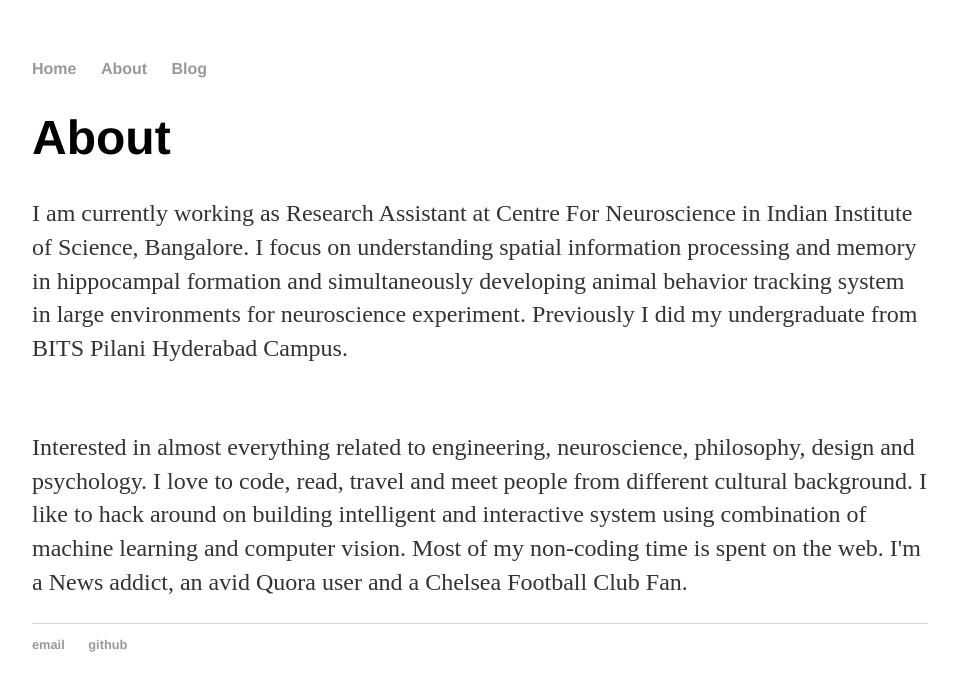
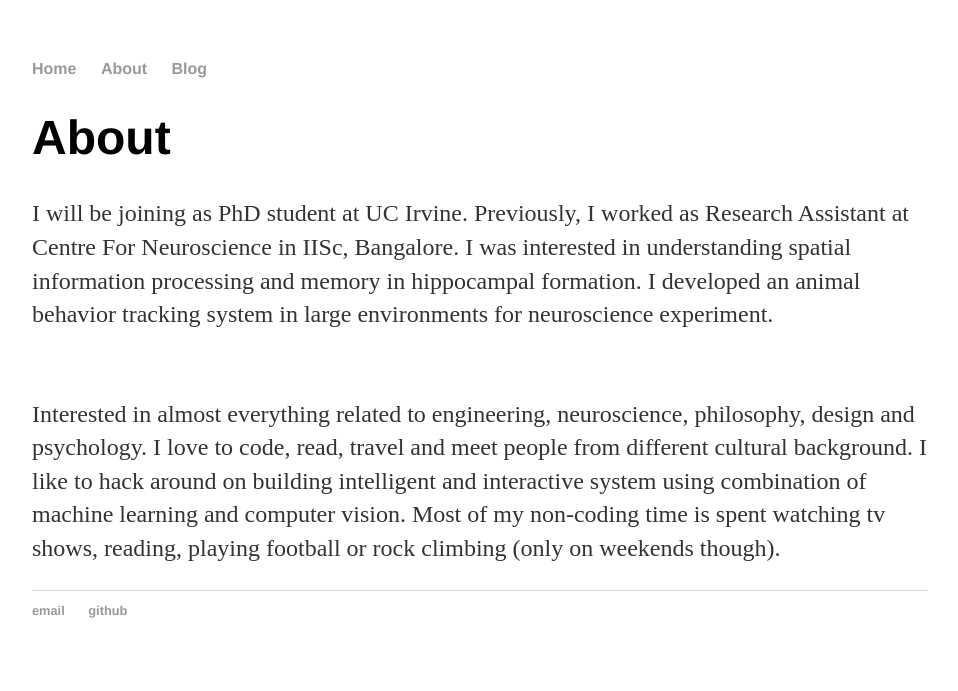
Before and after one commit to rajatsaxena/rajatsaxena.github.io, a Jekyll site: the page built from about/index.html, in a window 1280 px wide. Shown: the top 691 px of the page, without its empty margins (160-1118 px from the left). Built offline with Jekyll 4.4.1, drawn with Linux system fonts in a browser that asks for light colours.

Commit message:
Update index.html

```diff
--- a/about/index.html
+++ b/about/index.html
@@ -5,7 +5,12 @@ title: Rajat Saxena's Blog
 
 		<div class="about">
 			<h1>About</h1>
-			<p>I am currently working as Research Assistant at Centre For Neuroscience in Indian Institute of Science, Bangalore. I focus on understanding spatial information processing and memory in hippocampal formation and simultaneously developing animal behavior tracking system in large environments for neuroscience experiment. Previously I did my undergraduate from BITS Pilani Hyderabad Campus.</p>
-<br/>
-<p> Interested in almost everything related to engineering, neuroscience, philosophy, design and psychology. I love to code, read, travel and meet people from different cultural background. I like to hack around on building intelligent and interactive system using combination of machine learning and computer vision. Most of my non-coding time is spent on the web. I'm a News addict, an avid Quora user and a Chelsea Football Club Fan. </p>
+			<p>I will be joining as PhD student at UC Irvine. Previously, I worked as Research Assistant at Centre For
+				Neuroscience in IISc, Bangalore. I was interested in understanding spatial information processing
+				and memory in hippocampal formation. I developed an animal behavior tracking system in large
+				environments for neuroscience experiment.</p> <br/>
+<p> Interested in almost everything related to engineering, neuroscience, philosophy, design and psychology. I love to code,
+	read, travel and meet people from different cultural background. I like to hack around on building intelligent and
+	interactive system using combination of machine learning and computer vision. Most of my non-coding time is spent watching
+	tv shows, reading, playing football or rock climbing (only on weekends though). </p>
 		</div>
```
